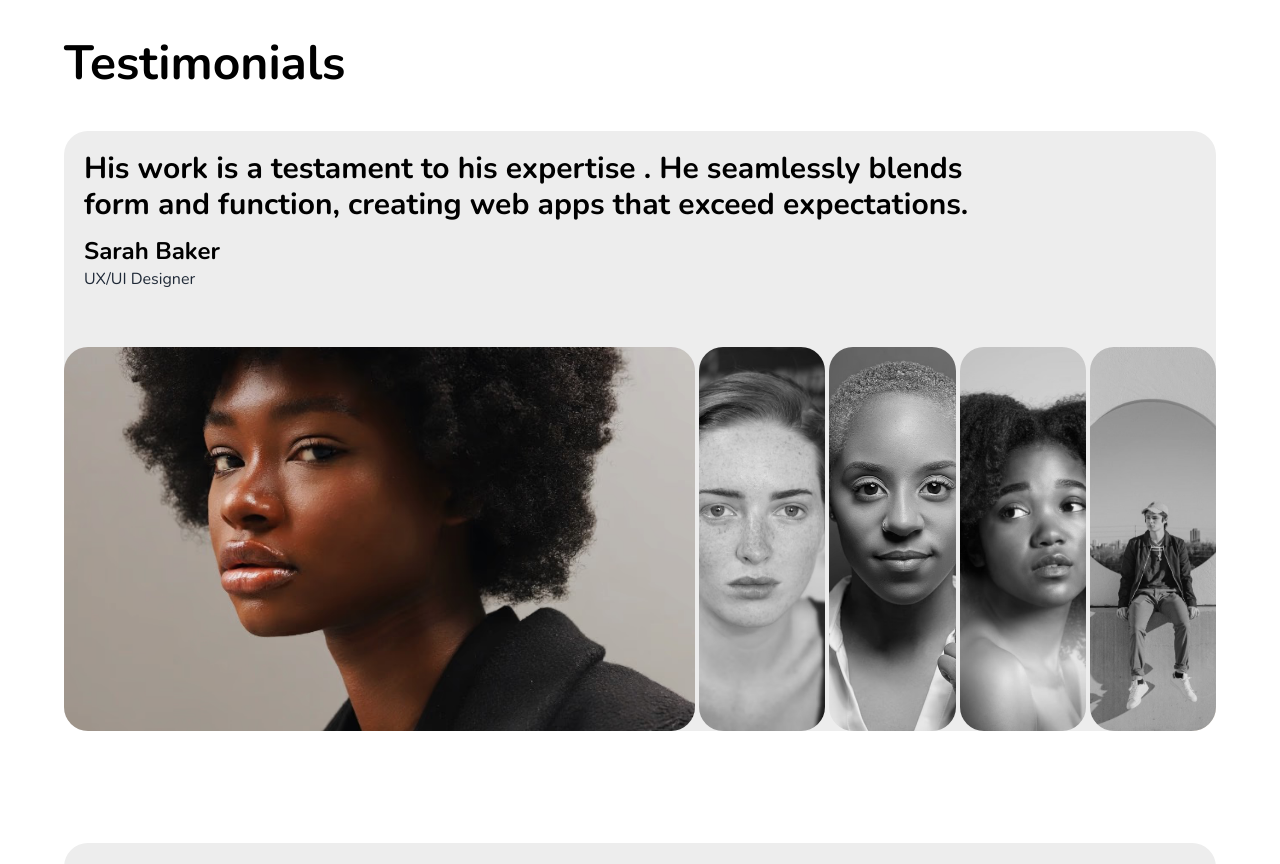
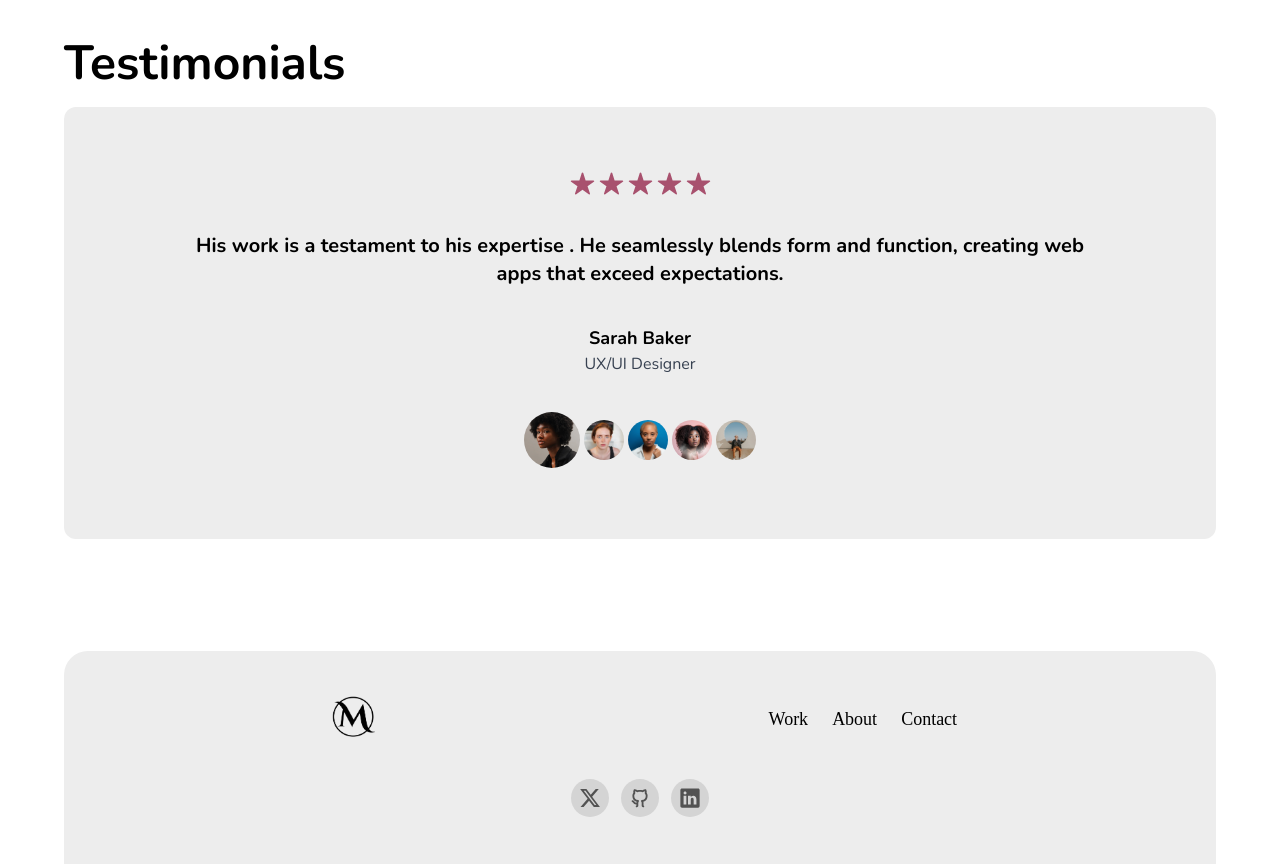
Before and after one commit to munashex/Portfolio_site, a React (Vite) app: page / in a window 1280 px wide. Shown: the part 1920-2784 px from the top of the page. Built offline with nearby package versions, Linux system fonts and the light colour scheme; a web font is replaced by a local one; what tailwindcss-animated would draw is missing.

Commit message:
removing animated-testimoninal

```diff
--- a/src/components/animatedTestimonials.tsx
+++ /dev/null
@@ -1,45 +0,0 @@
-import { animatedTestimonals } from "../data/testimonials"
-import { useState } from "react"
-
-type TabsTypes = 'Sarah Baker' | 'Linda Wilson' | 'Emily K' | 'Emily Johnson' | 'Peter Thompson'
-
-const AnimatedTestimonials = () => {
-  const [tab, setTab] = useState<TabsTypes>('Sarah Baker')
-  const findActiveTab = animatedTestimonals.find((person) => person.name === tab)
-
-  return (
-    <div className="">
-      <h1 className="text-3xl font-bold lg:text-5xl text-center lg:text-start">Testimonials</h1>
-
-      <div className="mt-11 bg-[#EDEDED] rounded-3xl w-full">
-        <div className="space-y-3 p-5">
-          <h1 className="text-3xl max-w-4xl text-black font-semibold">{findActiveTab?.description}</h1>
-          <div>
-            <h1 className="text-2xl font-semibold text-black">{findActiveTab?.name}</h1>
-            <h1 className="text-gray-800">{findActiveTab?.occupation}</h1>
-          </div>
-        </div>
-
-        <div className="mt-9 flex gap-1 w-full">
-          {animatedTestimonals.map((testimonial) => (
-            <div
-              key={testimonial.name}
-              className={`h-full ${testimonial.name === tab ? 'w-10/12' : 'w-1/6 mix-blend-luminosity'} transition-all duration-300 ease-in-out`}
-              onMouseEnter={() => setTab(testimonial.name as TabsTypes)}
-            >
-              <img
-                src={testimonial.image}
-                alt={testimonial.name}
-                className={`w-full h-96 object-cover rounded-3xl cursor-pointer ${
-                  testimonial.name === tab ? 'object-cover' : 'object-cover object-center'
-                }`}
-              />
-            </div>
-          ))}
-        </div>
-      </div>
-    </div>
-  )
-}
-
-export default AnimatedTestimonials
--- a/src/pages/About.tsx
+++ b/src/pages/About.tsx
@@ -4,7 +4,7 @@ import { IoLogoLinkedin } from "react-icons/io5";
 import { FaXTwitter } from "react-icons/fa6";
 import githubChart from '../images/gitChart.png'
 import Testimonals from "../components/Testimonials";
-import AnimatedTestimonials from "../components/animatedTestimonials";
+
 
 
 const About = () => {
@@ -61,13 +61,8 @@ const About = () => {
       </div>
 
 
-      {/* animated testimonials  section on lg screen*/}
-      <div className="mt-28 hidden lg:grid">
-        <AnimatedTestimonials/>
-        </div>
 
-      {/* regular testimonals on sm & md sceens */}
-      <div className="mt-20 lg:hidden">
+      <div className="mt-20 lg:mt-28">
       <Testimonals/>
        </div>
     </div>
--- a/src/pages/Home.tsx
+++ b/src/pages/Home.tsx
@@ -5,7 +5,6 @@ import { IoLogoLinkedin } from "react-icons/io5";
 import { FaXTwitter } from "react-icons/fa6";
 import SelectedWork from "../components/SelectedWork";
 import {works} from '../data/works'
-import AnimatedTestimonials from "../components/animatedTestimonials";
 import Testimonals from "../components/Testimonials";
 import { useNavigate } from "react-router-dom";
 
@@ -75,13 +74,8 @@ const navigateWorkTop = () => {
               </button>
            </div>
 
-           {/* animated testimonials  section on lg screen*/}
-           <div className="mt-28 hidden lg:grid">
-            <AnimatedTestimonials/>
-           </div>
 
-           {/* regular testimonals on sm & md sceens */}
-           <div className="mt-20 lg:hidden">
+           <div className="mt-20 lg:mt-28">
            <Testimonals/>
            </div>
         </div>
```
